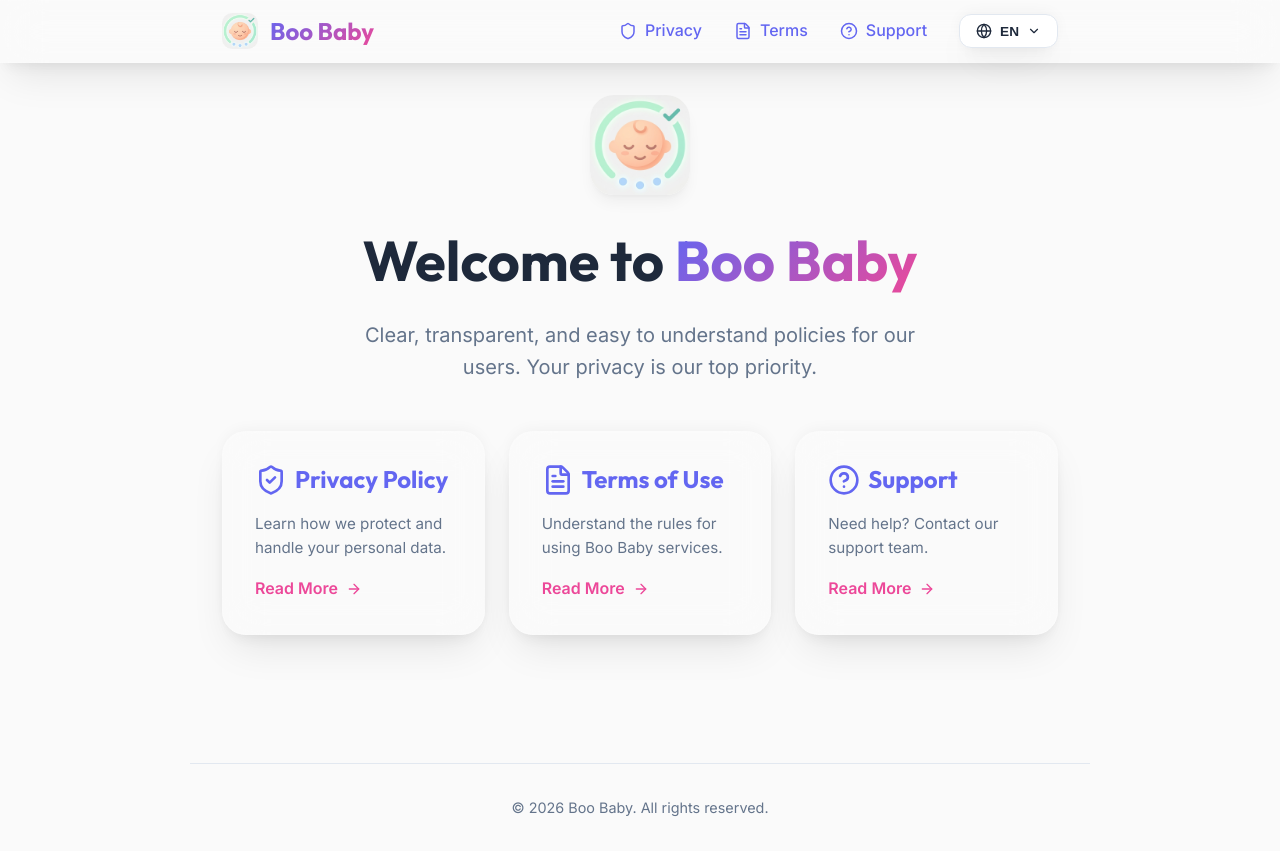
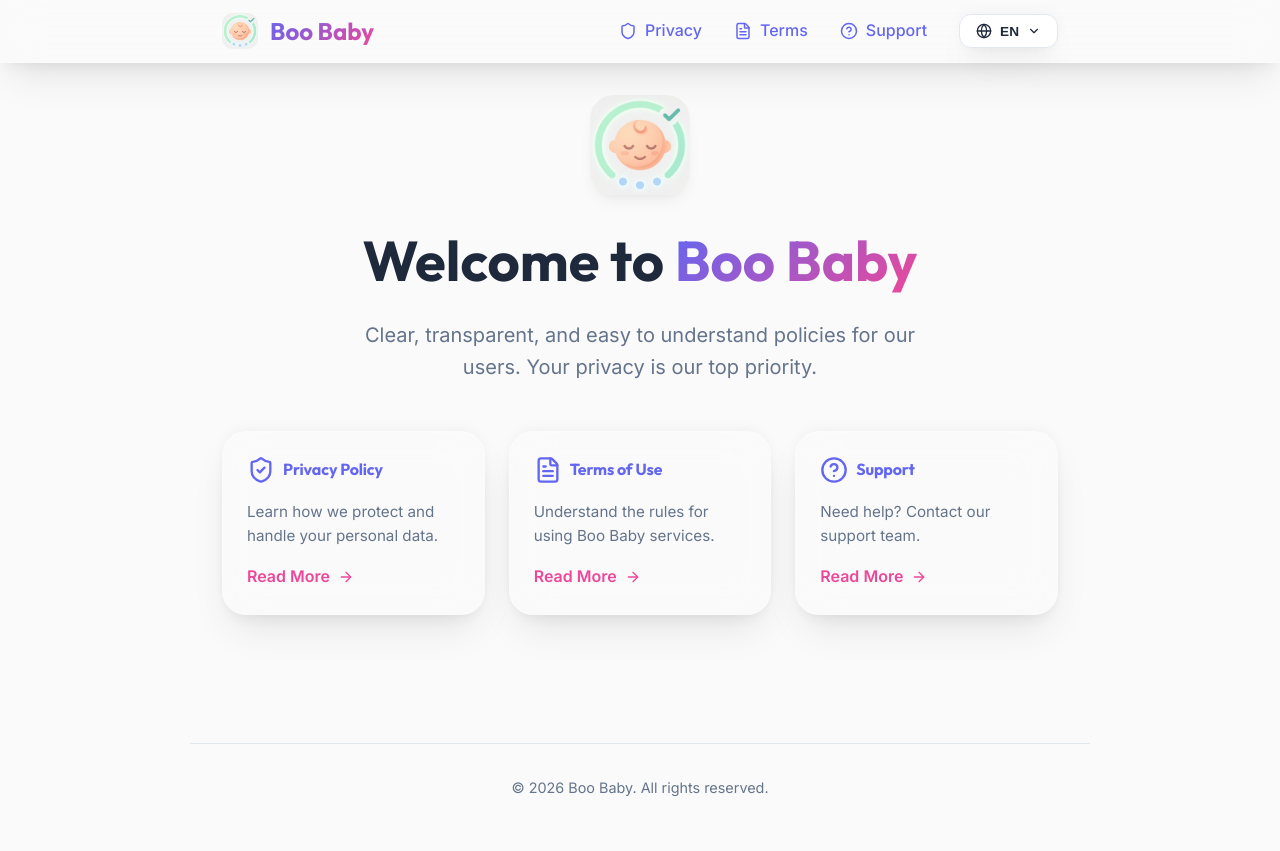
Before and after one commit to dsaglam94/boo-baby-privacy, a Next.js app: page /en in a window 1280 px wide. Shown: the top 851 px of the page. Built offline with nearby package versions, Linux system fonts and the light colour scheme.

Commit message:
improves cards UI

```diff
--- a/src/app/[lang]/page.tsx
+++ b/src/app/[lang]/page.tsx
@@ -55,13 +55,13 @@ export default async function Home({ params }: { params: Promise<{ lang: Locale
 
         <div style={{
           display: 'grid',
-          gridTemplateColumns: 'repeat(auto-fit, minmax(240px, 1fr))',
+          gridTemplateColumns: 'repeat(auto-fit, minmax(260px, 1fr))',
           gap: '1.5rem',
           width: '100%',
-          maxWidth: '900px'
+          maxWidth: '1100px'
         }}>
           <Link href={`/${lang}/privacy`} className="glass-panel" style={{
-            padding: '2rem',
+            padding: '1.5rem',
             borderRadius: '1.5rem',
             textAlign: 'left',
             display: 'flex',
@@ -70,8 +70,16 @@ export default async function Home({ params }: { params: Promise<{ lang: Locale
             transition: 'transform 0.2s ease, box-shadow 0.2s ease',
           }}>
             <div style={{ display: 'flex', alignItems: 'center', gap: '0.5rem' }}>
-              <ShieldCheck size={32} color="var(--primary)" />
-              <h2 style={{ margin: 0 }}>{dict.home.privacyTitle}</h2>
+              <ShieldCheck size={28} color="var(--primary)" style={{ flexShrink: 0 }} />
+              <h2 style={{
+                margin: 0,
+                fontSize: '1rem',
+                lineHeight: '1.2',
+                whiteSpace: 'nowrap',
+                overflow: 'hidden',
+                textOverflow: 'ellipsis',
+                letterSpacing: '-0.01em'
+              }}>{dict.home.privacyTitle}</h2>
             </div>
             <p style={{ color: 'var(--muted)', fontSize: '0.95rem' }}>
               {dict.home.privacyDesc}
@@ -89,7 +97,7 @@ export default async function Home({ params }: { params: Promise<{ lang: Locale
           </Link>
 
           <Link href={`/${lang}/terms`} className="glass-panel" style={{
-            padding: '2rem',
+            padding: '1.5rem',
             borderRadius: '1.5rem',
             textAlign: 'left',
             display: 'flex',
@@ -98,8 +106,16 @@ export default async function Home({ params }: { params: Promise<{ lang: Locale
             transition: 'transform 0.2s ease, box-shadow 0.2s ease',
           }}>
             <div style={{ display: 'flex', alignItems: 'center', gap: '0.5rem' }}>
-              <FileText size={32} color="var(--primary)" />
-              <h2 style={{ margin: 0 }}>{dict.home.termsTitle}</h2>
+              <FileText size={28} color="var(--primary)" style={{ flexShrink: 0 }} />
+              <h2 style={{
+                margin: 0,
+                fontSize: '1rem',
+                lineHeight: '1.2',
+                whiteSpace: 'nowrap',
+                overflow: 'hidden',
+                textOverflow: 'ellipsis',
+                letterSpacing: '-0.01em'
+              }}>{dict.home.termsTitle}</h2>
             </div>
             <p style={{ color: 'var(--muted)', fontSize: '0.95rem' }}>
               {dict.home.termsDesc}
@@ -117,7 +133,7 @@ export default async function Home({ params }: { params: Promise<{ lang: Locale
           </Link>
 
           <Link href={`/${lang}/support`} className="glass-panel" style={{
-            padding: '2rem',
+            padding: '1.5rem',
             borderRadius: '1.5rem',
             textAlign: 'left',
             display: 'flex',
@@ -126,8 +142,16 @@ export default async function Home({ params }: { params: Promise<{ lang: Locale
             transition: 'transform 0.2s ease, box-shadow 0.2s ease',
           }}>
             <div style={{ display: 'flex', alignItems: 'center', gap: '0.5rem' }}>
-              <HelpCircle size={32} color="var(--primary)" />
-              <h2 style={{ margin: 0 }}>{dict.home.supportTitle}</h2>
+              <HelpCircle size={28} color="var(--primary)" style={{ flexShrink: 0 }} />
+              <h2 style={{
+                margin: 0,
+                fontSize: '1rem',
+                lineHeight: '1.2',
+                whiteSpace: 'nowrap',
+                overflow: 'hidden',
+                textOverflow: 'ellipsis',
+                letterSpacing: '-0.01em'
+              }}>{dict.home.supportTitle}</h2>
             </div>
             <p style={{ color: 'var(--muted)', fontSize: '0.95rem' }}>
               {dict.home.supportDesc}
```
